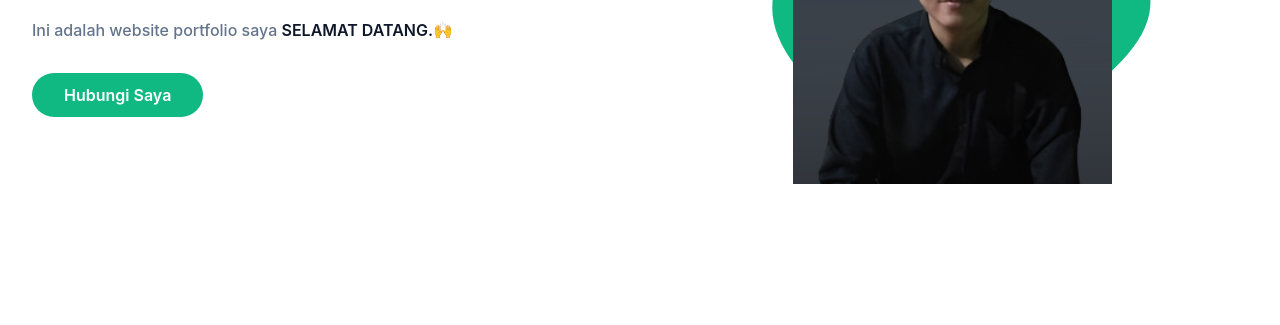
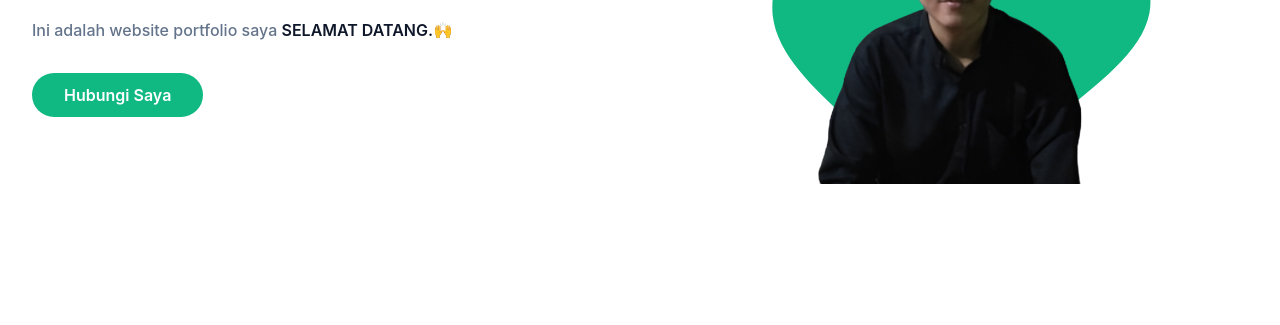
Before and after one commit to JuandiSyahputro/portfolio-tailwind-css, a website: page index.html in a window 1280 px wide. Shown: the part 336-661 px from the top of the page. Drawn offline with nearby package versions, Linux system fonts and the light colour scheme.

Commit message:
merubah foto

```diff
--- a/index.html
+++ b/index.html
@@ -80,7 +80,7 @@
             </div>
             <div class="w-full self-end px-4 lg:w-1/2">
               <div class="relative mt-10 lg:right-0 lg:mt-0">
-                <img src="public/img/foto.jpg" alt="Juandi Syahputro" class="relative z-10 mx-auto max-w-full" />
+                <img src="public/img/poto.png" alt="Juandi Syahputro" class="relative z-10 mx-auto max-w-full" />
                 <span class="absolute -bottom-9 left-1/2 -translate-x-1/2 md:scale-125 lg:scale-125">
                   <svg width="400" height="400" viewBox="0 0 200 200" xmlns="http://www.w3.org/2000/svg">
                     <path
```
Also changed, not shown: public/img/foto.jpg (deleted), public/img/poto.png (added).
